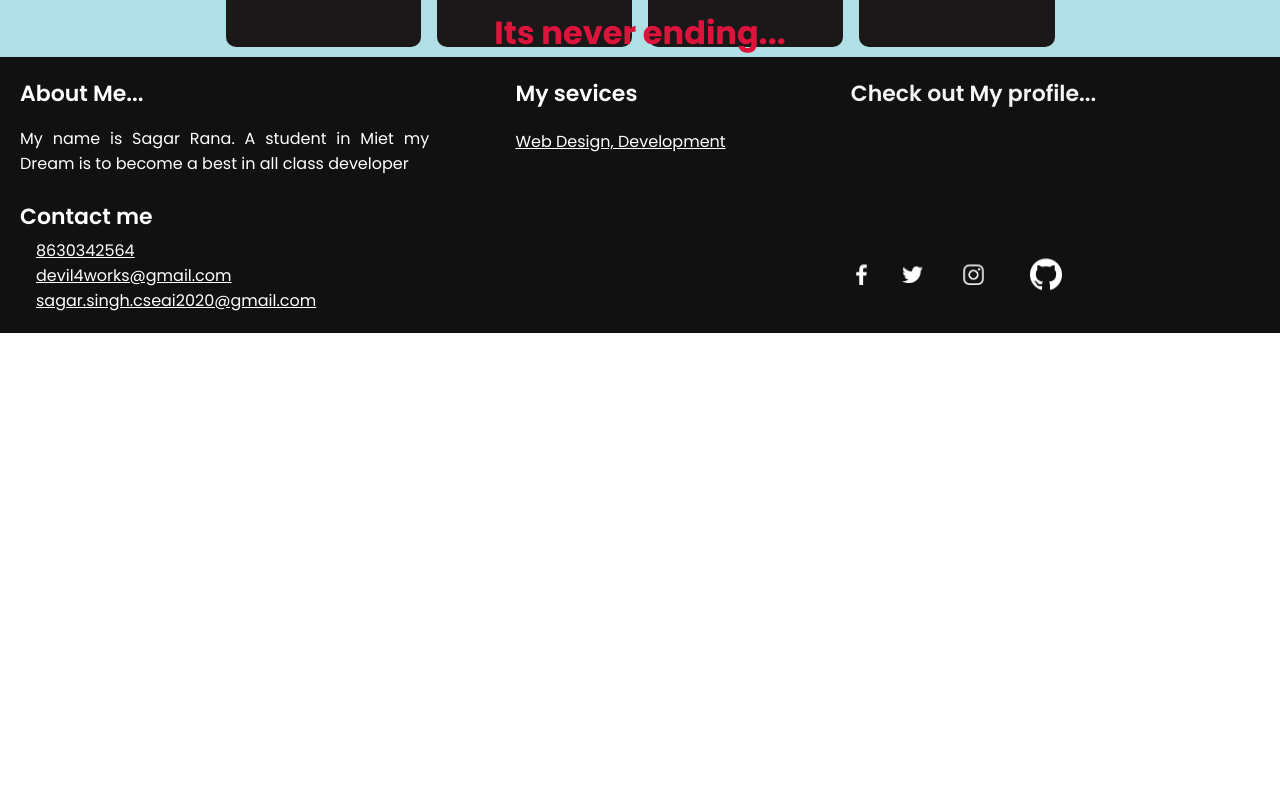
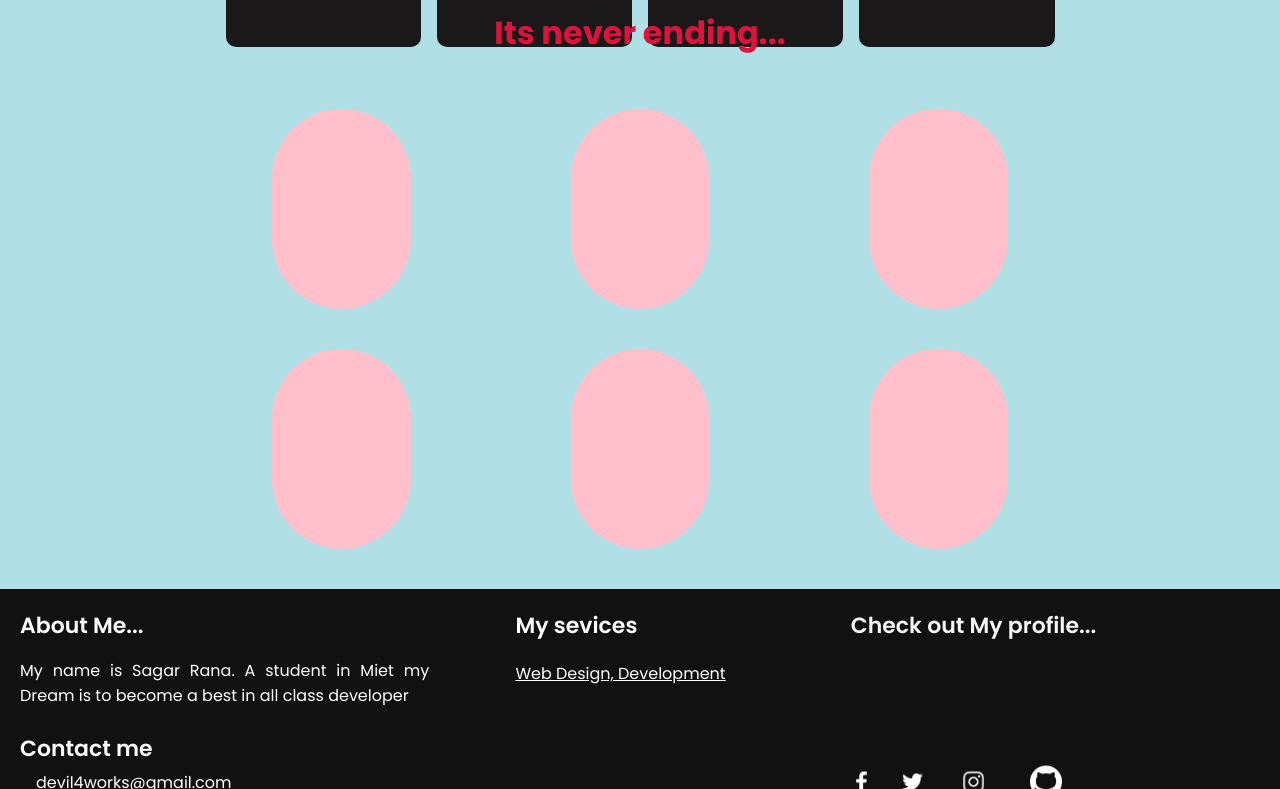
Before and after one commit to csesrana/anirolls, a plain HTML site: page home.html in a window 1280 px wide. Shown: the part 1541-2330 px from the top of the page. Before the commit the page ends 1874 px from the top, so only its background shows below. Drawn offline with Linux system fonts and the light colour scheme.

Commit message:
adding some circles

```diff
--- a/home.css
+++ b/home.css
@@ -211,6 +211,7 @@
     border-right: white 2px solid;
     border-left: white 2px solid;
     border-bottom: transparent 2px solid;
+    border-radius: 10px;
     height: 400px;
     margin-left: 15%;
     margin-right: 15%;
@@ -218,6 +219,7 @@
     flex-wrap: wrap;
     justify-content: space-between;
 }
+
 .card{
     padding: 50px 25px;
     width: calc(26% - 20px);
@@ -258,7 +260,7 @@
 }
 .white{
     width: 100%;
-    height: 450px;
+    height: 200px;
     background-color: powderblue;
     padding-top: 150px;
 }
@@ -266,8 +268,30 @@
     text-align: center;
     color: crimson;
 }
-
-
+.circles_containers{
+    width: 100%;
+    height: 240px;
+    background-color: powderblue;
+    /* border-top: red 2px solid; */
+    display: flex;
+    padding-left: 15%;
+    padding-right: 15%;
+}
+.extra_space{
+    background-color: powderblue;
+    width: 100%;
+    height: 50px;
+}
+.circles{
+    width: 200px;
+    height: 200px;
+    background-color: pink;
+    cursor: pointer;
+    border-radius: 1000px;
+    margin-left: 80px;
+    margin-right: 80px;
+    margin-top: 50px;
+}
 
 @media screen and (max-width: 900px) {
     .black.section h2::after{
--- a/index.html
+++ b/home.html
@@ -61,6 +61,7 @@
         <h1>Anime is Dope</h1>
         <h2>Anime contents</h2>
         <div class="blackrow">
+
             <div class="card">
                 <a href="shows.html" target="_blank">
                     <div class="box">
@@ -97,10 +98,22 @@
             </div>
         </div>
     </div>
+
     <!-- card ke piche wala rang -->
     <div class="white">
         <h1>Its never ending...</h1>
-
+    </div>
+    <div class="circles_containers">
+            <div class="circles"></div>
+            <div class="circles"></div>
+            <div class="circles"></div>
+    </div>
+    <div class="circles_containers">
+            <div class="circles"></div>
+            <div class="circles"></div>
+            <div class="circles"></div>
+    </div>
+    <div class="extra_space"></div>
         <div>
             <footer>
                 <div class="content">
@@ -112,9 +125,6 @@
                         </div>
                         <div class="lower">
                             <div class="topic">Contact me</div>
-                            <div class="phone">
-                                <a href="#"><i class="fas fa-phone-volume"></i>8630342564</a>
-                            </div>
                             <div class="email">
                                 <a href="#"><i class="fas fa-envelope"></i>devil4works@gmail.com</a>
                             </div>
@@ -147,7 +157,6 @@
 
             </footer>
         </div>
-    </div>
 
 </body>
 </html>
```
